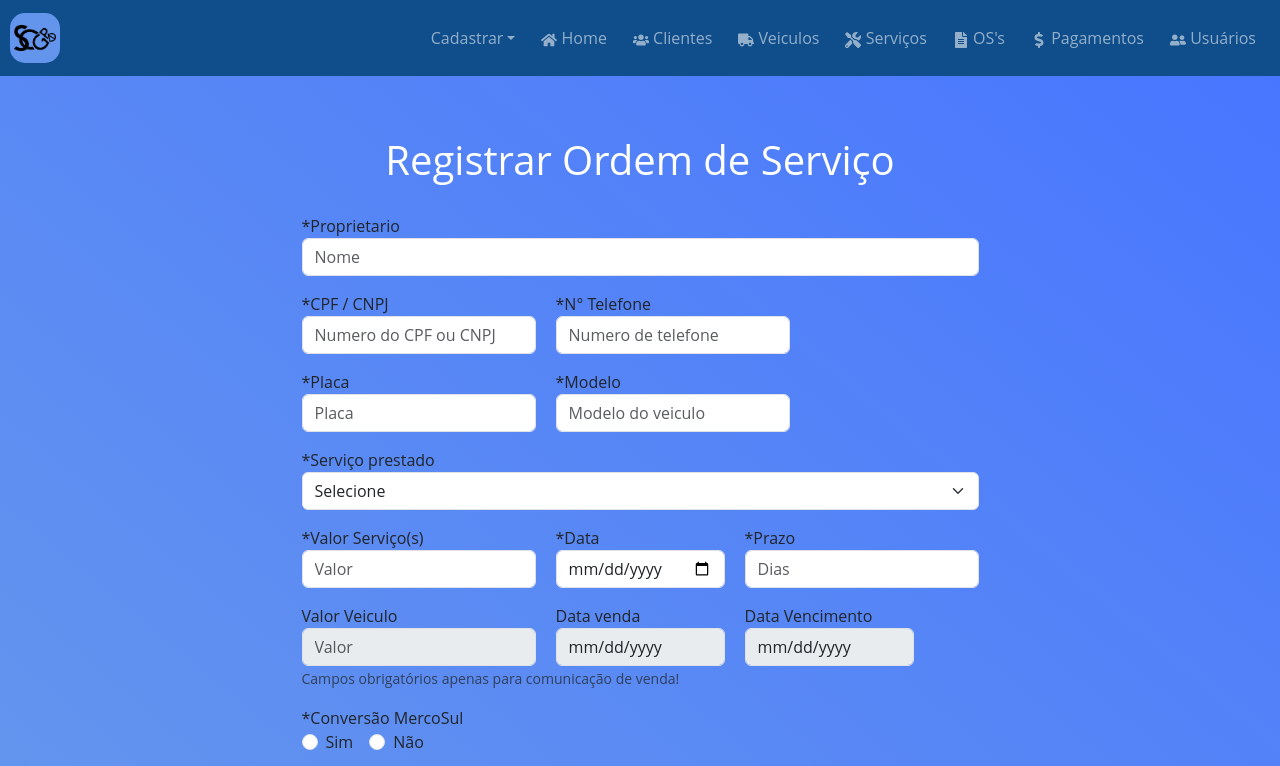
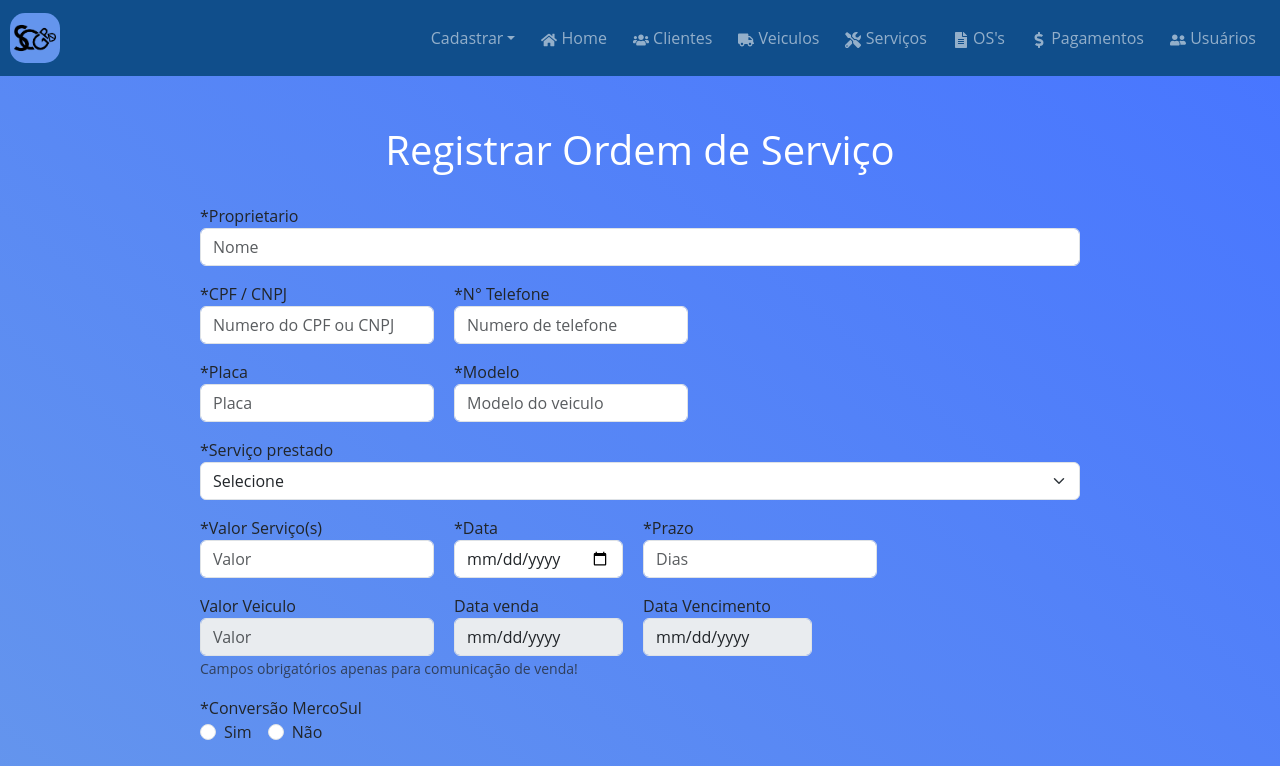
Before and after one commit to SaulBassoJr/SCGPD, a React (Create React App) app: page /os/novaOs in a window 1280 px wide. Shown: the top 766 px of the page. Built offline with nearby package versions, Linux system fonts and the light colour scheme.

Commit message:
Update the sectionLayout.css component

```diff
--- a/src/components/layout/sectionLayout.css
+++ b/src/components/layout/sectionLayout.css
@@ -1,12 +1,12 @@
 .main_section{
     display: flex;
     flex-direction: column;
-    align-items: center;
+    align-items:  stretch;
     background: linear-gradient(40deg,#6495ED 10%, #4876FF);
     background-size: 100%;
     height: 100dvh;
     width: 100%;
-    padding: 60px 200px 50px 200px;
+    padding: 50px 200px 50px 200px;
 }
 
 .main_section.-bgheight{
@@ -18,7 +18,7 @@
 }
 
 .main_section.-exib button{
-    margin: 0;
+    margin: 1px 3px;
 }
 
 .main_section h1 {
```
